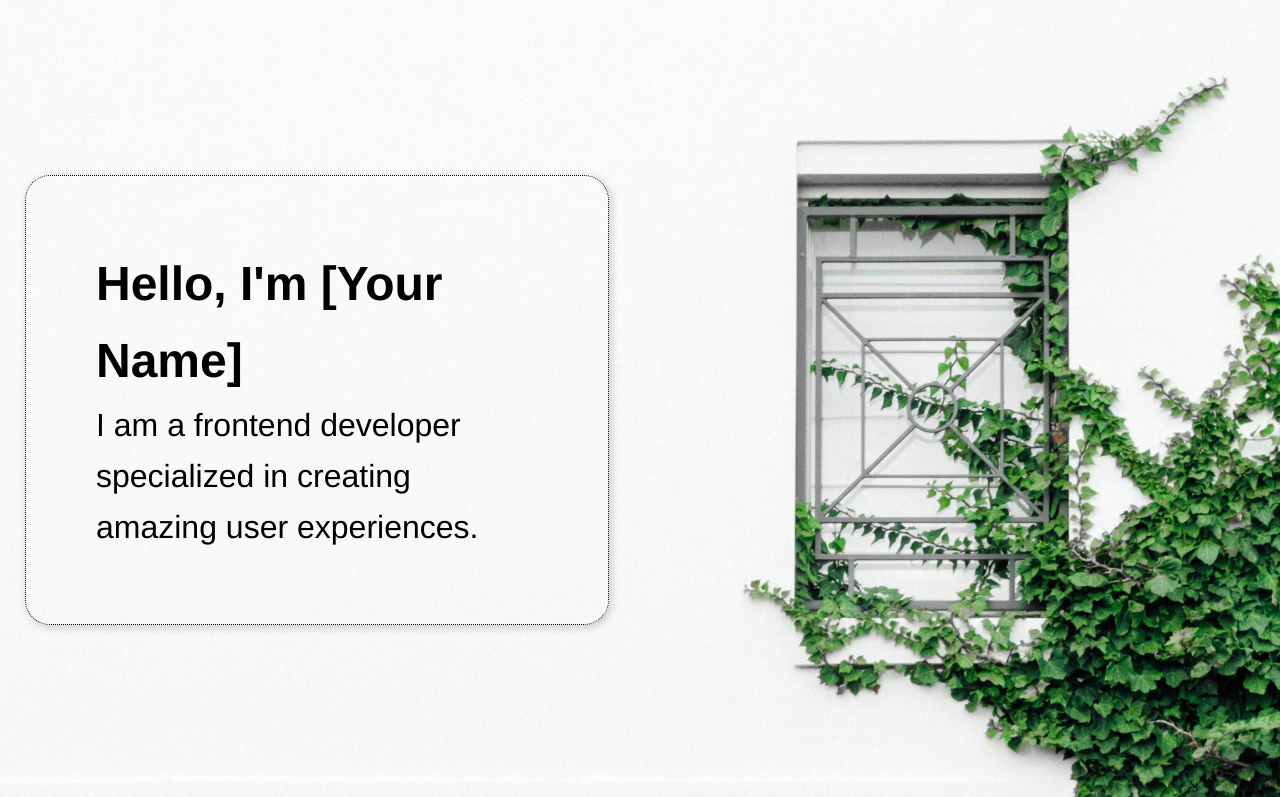
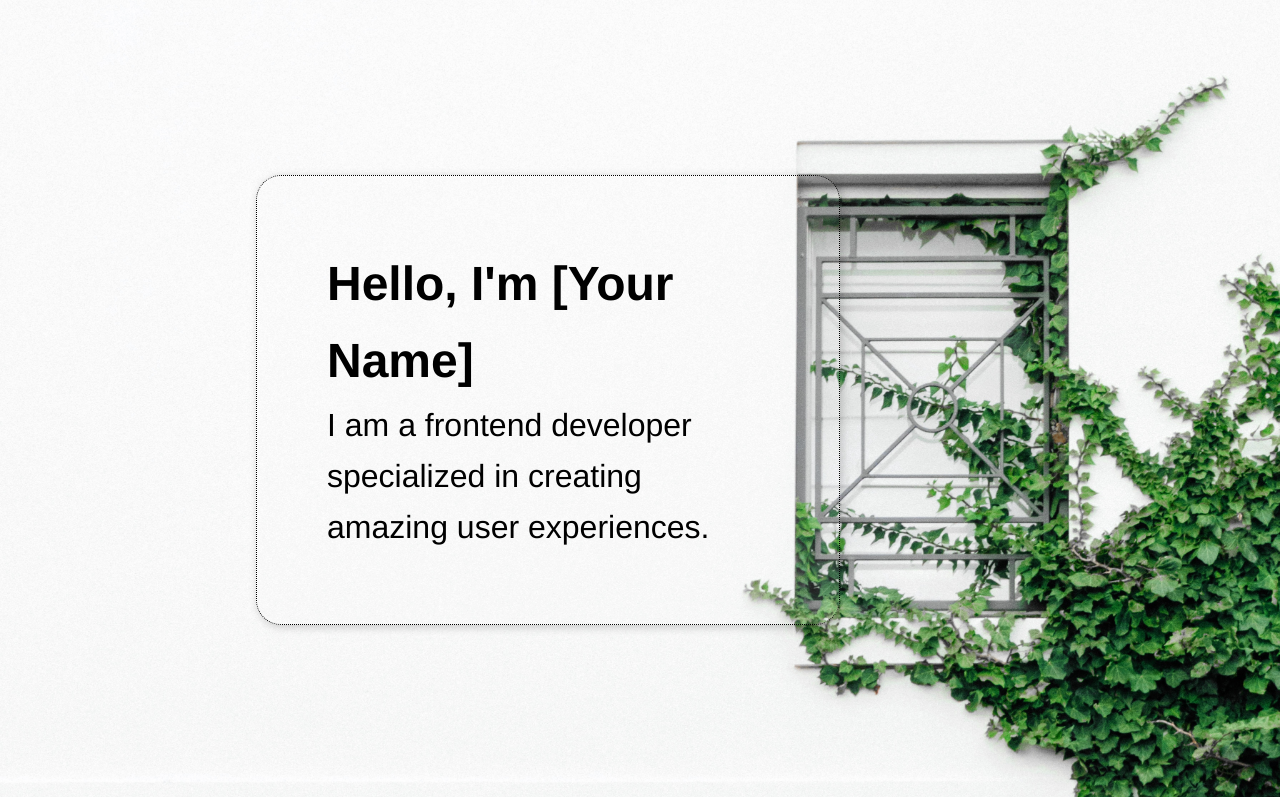
Before and after one commit to jfxmedia/port, a plain HTML site: page index.html in a window 1280 px wide. Shown: the top 797 px of the page. Drawn offline with Linux system fonts and the light colour scheme.

Commit message:
Update styles.css

```diff
--- a/styles.css
+++ b/styles.css
@@ -43,7 +43,7 @@ body {
     padding: 35px;  /* padding around text */
     box-shadow: 2px 2px 10px rgba(0, 0, 0, 0.2);  /* faint shadow */
     max-width: 40%;
-    margin: 25px;
+    margin: 20%;
     border: 1px dotted black;
 
 }
```
